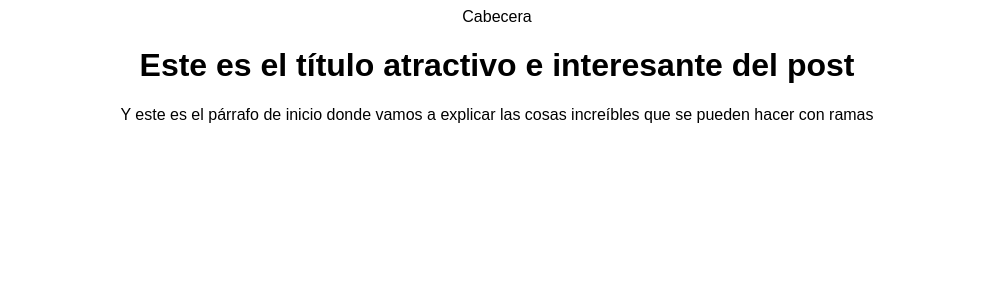
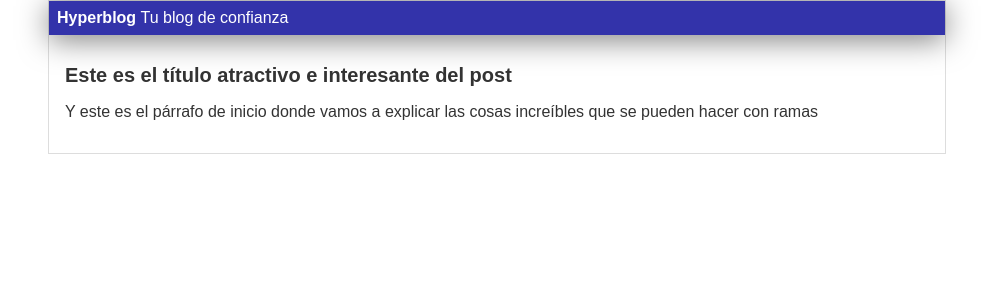
Before and after one commit to TheUniqueFersa/web_playgrounds, a PHP site: page / in a window 1280 px wide. Shown: the top 300 px of the page, without its empty margins (143-1136 px from the left). Run offline with PHP 8.4, Linux system fonts and the light colour scheme.

Commit message:
Añade cabecera con diseño azul

```diff
--- a/assets/styles/css/styles.css
+++ b/assets/styles/css/styles.css
@@ -1,4 +1,31 @@
 body{
-    text-align: center;
+    color: #333;
+    text-align: left;
     font-family: "Arial";
+    margin: 0;
+    padding: 0;
 }
+#cabecera{
+    background: #33A;
+    color: white;
+    font-weight: bold ;
+    margin: 0;
+    padding: 0.5em;
+    box-shadow: 0px 5px 30px 0px rgba(0, 0, 0, 0.5);
+}
+#cabecera #tagline{
+    font-weight: normal;
+}
+#container{
+    width: 70%;
+    padding: 0px;
+    text-align: left;
+    border: 1px solid #DDD;
+    margin: 0 auto;
+}
+#container h1{
+    font-size: 20px;
+}
+#post{
+    padding: 1em;
+}
--- a/index.php
+++ b/index.php
@@ -23,7 +23,8 @@
         </div> -->
         <div id="container">
             <div id="cabecera">
-                Cabecera
+                Hyperblog
+                <span id="tagline">Tu blog de confianza</span>
             </div>
             <div id="post">
                 <h1>Este es el título atractivo e interesante del post</h1>
```
